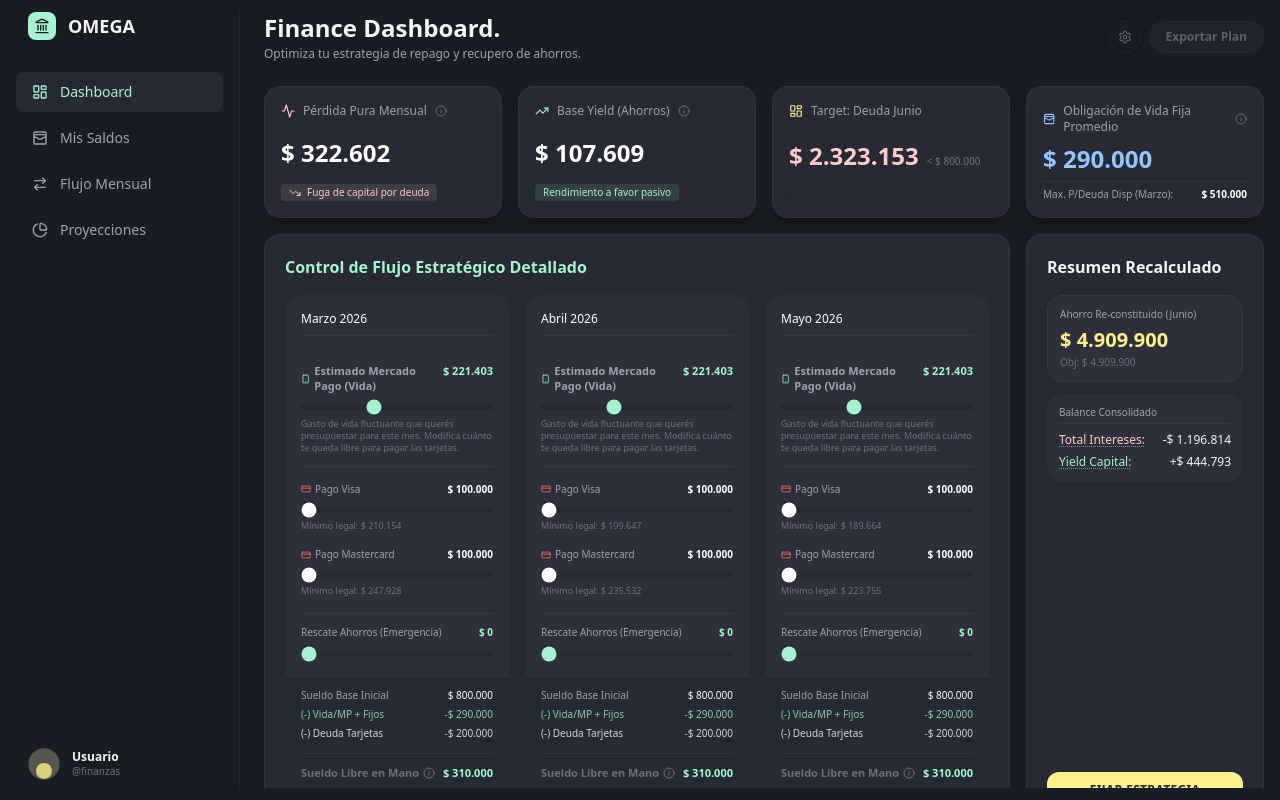
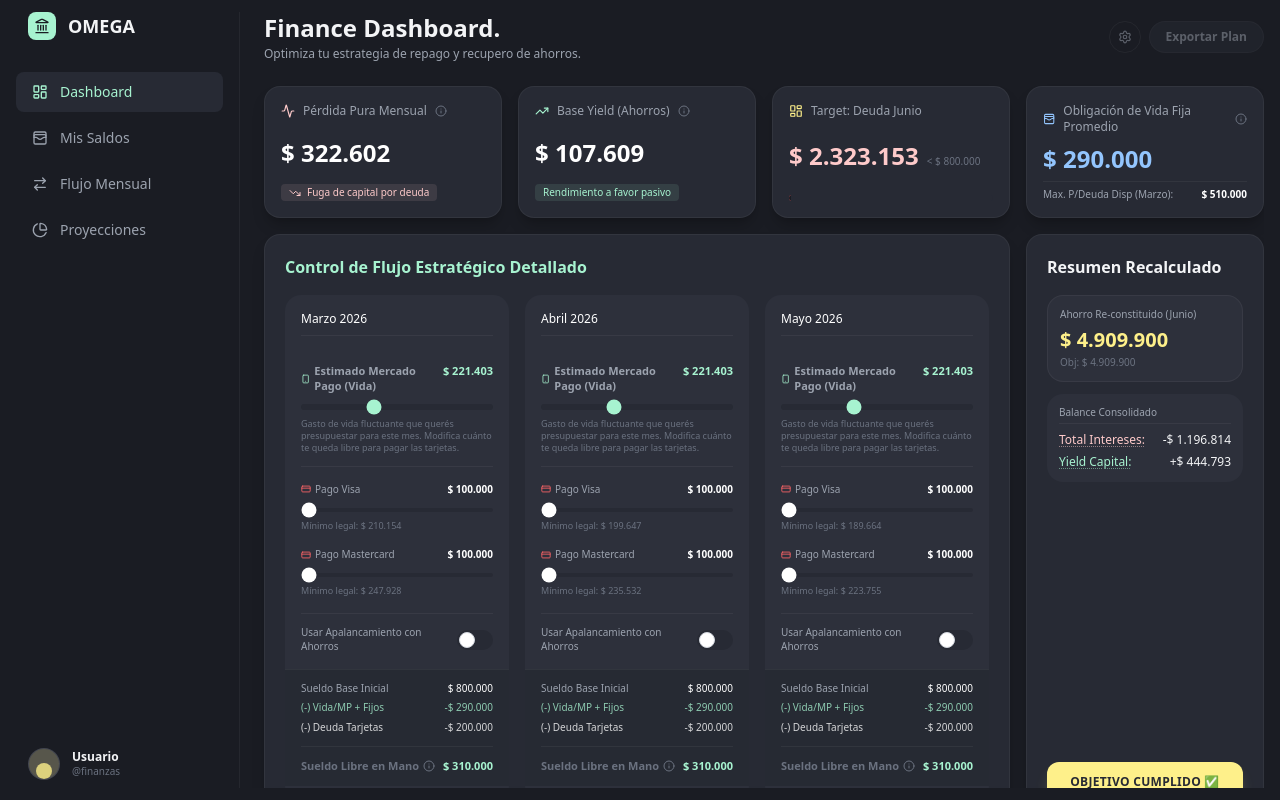
Before and after one commit to Ian9Franco/OMEGA, a Next.js app: page / in a window 1280 px wide. Built offline with nearby package versions, Linux system fonts and the light colour scheme.

Commit message:
Implement Granular Savings Injections and Goal Timeline Predictions

```diff
--- a/src/app/page.tsx
+++ b/src/app/page.tsx
@@ -17,7 +17,9 @@ import {
     TrendingUp,
     ShieldAlert,
     Clock,
-    Target
+    Target,
+    Menu,
+    X
 } from 'lucide-react';
 
 const INITIAL_DATA = {
@@ -255,10 +257,10 @@ const FlujoMensualView = ({ projectionData }: { projectionData: any }) => {
     );
 };
 
-const ProyeccionesView = ({ projectionData }: { projectionData: any }) => {
+const ProyeccionesView = ({ projectionData }: { projectionData: { months: { monthStr: string, savingsEnd: number, bankDebtEnd: number }[] } }) => {
     // Determine scale bounds
-    const maxAhorro = Math.max(5000000, ...projectionData.months.map((m: any) => m.savingsEnd));
-    const maxDeuda = Math.max(INITIAL_DATA.deudas.reduce((acc, d) => acc+d.amount,0), ...projectionData.months.map((m: any) => m.bankDebtEnd));
+    const maxAhorro = Math.max(5000000, ...projectionData.months.map((m: { savingsEnd: number }) => m.savingsEnd));
+    const maxDeuda = Math.max(INITIAL_DATA.deudas.reduce((acc, d) => acc+d.amount,0), ...projectionData.months.map((m: { bankDebtEnd: number }) => m.bankDebtEnd));
     const upperLimit = Math.max(maxAhorro, maxDeuda);
 
     return (
@@ -275,7 +277,7 @@ const ProyeccionesView = ({ projectionData }: { projectionData: any }) => {
                      <div className="absolute left-[-40px] top-3/4 text-[9px] text-text-tertiary border-t border-white/5 w-full"></div>
 
                      {/* X-Axis Data Bars */}
-                     {[ {monthStr: 'Día 0 (Hoy)', savingsEnd: INITIAL_DATA.ahorro, bankDebtEnd: INITIAL_DATA.deudas.reduce((acc, d) => acc+d.amount,0) }, ...projectionData.months].map((m: any, idx: number) => {
+                     {[ {monthStr: 'Día 0 (Hoy)', savingsEnd: INITIAL_DATA.ahorro, bankDebtEnd: INITIAL_DATA.deudas.reduce((acc, d) => acc+d.amount,0) }, ...projectionData.months].map((m: { monthStr: string, savingsEnd: number, bankDebtEnd: number }, idx: number) => {
                          const savingsHeight = (m.savingsEnd / upperLimit) * 100;
                          const debtHeight = (m.bankDebtEnd / upperLimit) * 100;
 
@@ -326,9 +328,14 @@ const ProyeccionesView = ({ projectionData }: { projectionData: any }) => {
 
 export default function Home() {
   const [activeView, setActiveView] = useState('dashboard');
+  const [isMobileMenuOpen, setIsMobileMenuOpen] = useState(false);
 
   const monthLabels = ["Marzo 2026", "Abril 2026", "Mayo 2026"];
-  const [savingsInjections, setSavingsInjections] = useState<number[]>([0, 0, 0]);
+  const [savingsRescue, setSavingsRescue] = useState([
+      { active: false, amount: 0, target: 'visa' },
+      { active: false, amount: 0, target: 'visa' },
+      { active: false, amount: 0, target: 'visa' }
+  ]);
   const [mercadoPagoGastos, setMercadoPagoGastos] = useState<number[]>([221403, 221403, 221403]);
 
   // Specific allocations per card per month instead of a global slider
@@ -338,10 +345,10 @@ export default function Home() {
       { visa: 100000, master: 100000 }
   ]);
 
-  const updateSavings = (idx: number, val: number) => {
-    const next = [...savingsInjections];
-    next[idx] = val;
-    setSavingsInjections(next);
+  const updateSavingsRescue = (idx: number, field: string, val: string | number | boolean) => {
+    const next = [...savingsRescue];
+    next[idx] = { ...next[idx], [field]: val };
+    setSavingsRescue(next);
   };
 
   const updateMercadoPago = (idx: number, val: number) => {
@@ -410,16 +417,26 @@ export default function Home() {
 
         // 2. Execute Savings Rescue Injection (Cascades across all debt to rescue emergency situations)
         if (i < 3) {
-            injectionThisMonth = Math.min(savingsInjections[i], currentSavings);
+            const rescue = savingsRescue[i];
+            if (rescue.active && rescue.amount > 0) {
+                injectionThisMonth = Math.min(rescue.amount, currentSavings);
                 currentSavings -= injectionThisMonth;
                 currentSelfDebt += injectionThisMonth;
 
                 let remainingInjectionAmount = injectionThisMonth;
-            for (const debt of currentDebts) {
-                if (remainingInjectionAmount > 0 && debt.amount > 0) {
-                    const payDown = Math.min(remainingInjectionAmount, debt.amount);
-                    debt.amount -= payDown;
+                const targetDebt = currentDebts.find(d => d.id === rescue.target);
+
+                if (targetDebt && targetDebt.amount > 0) {
+                     const payDown = Math.min(remainingInjectionAmount, targetDebt.amount);
+                     targetDebt.amount -= payDown;
                      remainingInjectionAmount -= payDown;
+                }
+
+                // Return unused injection back to savings
+                if (remainingInjectionAmount > 0) {
+                    currentSavings += remainingInjectionAmount;
+                    currentSelfDebt -= remainingInjectionAmount;
+                    injectionThisMonth -= remainingInjectionAmount;
                 }
             }
         }
@@ -479,8 +496,51 @@ export default function Home() {
         });
     }
 
-    return { months, totalInterestPaid, totalYieldEarned, currentSelfDebt, finalBankDebt: months[3].bankDebtEnd, finalSavings: currentSavings };
-  }, [savingsInjections, salaryAllocations, mercadoPagoGastos, monthLabels]);
+    const finalSavings = currentSavings;
+    const finalBankDebt = months[3].bankDebtEnd;
+    let monthsToGoal = null;
+
+    // Simulate additional months if goal is not met (Max 48 months to prevent infinite loop)
+    if (finalBankDebt > 800000 || finalSavings < 5000000) {
+        let simSavings = finalSavings;
+        const simDebts = currentDebts.map(d => ({ ...d }));
+        let simSelfDebt = currentSelfDebt;
+        let c = 0;
+        const sAllocs = salaryAllocations[2];
+
+        while (c < 48 && (simDebts.reduce((a, b) => a + b.amount, 0) > 800000 || simSavings < 5000000)) {
+            c++;
+            simSavings += simSavings * TEM_SAVINGS;
+
+            let tBankPaid = 0;
+            for (const debt of simDebts) {
+                if (debt.amount > 0) {
+                    const bInt = debt.amount * CONSTANTS.TEM_DEBT;
+                    const iva = bInt * CONSTANTS.IVA;
+                    const iibb = debt.amount * CONSTANTS.IIBB;
+                    let sInt = bInt + iva + iibb;
+                    sInt += (debt.amount + sInt) * CONSTANTS.SELLOS;
+                    debt.amount += sInt;
+
+                    const asked = sAllocs[debt.id as keyof typeof sAllocs] || 0;
+                    const actPmt = Math.min(asked, debt.amount);
+                    debt.amount -= actPmt;
+                    tBankPaid += actPmt;
+                }
+            }
+
+            const leftReserve = (sAllocs.visa + sAllocs.master) - tBankPaid;
+            if (leftReserve > 0 && simSelfDebt > 0) {
+                const pToSelf = Math.min(simSelfDebt, leftReserve);
+                simSelfDebt -= pToSelf;
+                simSavings += pToSelf;
+            }
+        }
+        if (c < 48) monthsToGoal = c;
+    }
+
+    return { months, totalInterestPaid, totalYieldEarned, currentSelfDebt, finalBankDebt, finalSavings, monthsToGoal };
+  }, [savingsRescue, salaryAllocations, mercadoPagoGastos, monthLabels]);
 
   const pureInterestStart = useMemo(() => {
     return INITIAL_DATA.deudas.reduce((totalAcc, debt) => {
@@ -550,7 +610,7 @@ export default function Home() {
 
                             {/* Granular Debt Breakdown Bar */}
                             <div className="flex h-1.5 rounded-full overflow-hidden w-full bg-card-bg mt-1">
-                                {projection.months[2].debtBreakdown.map((debt: any, i: number) => {
+                                {projection.months[2].debtBreakdown.map((debt: { name: string; amount: number; type: string; id: string; order: number }, i: number) => {
                                     const total = projection.months[2].bankDebtEnd;
                                     if (total === 0 || debt.amount === 0) return null;
                                     return (
@@ -653,16 +713,45 @@ export default function Home() {
                                             </div>
 
                                             {/* Savings Input */}
-                                            <div className="mt-4 pt-3 border-t border-white/5">
+                                            <div className="mt-4 pt-3 border-t border-white/5 space-y-3">
+                                                <div className="flex justify-between items-center text-[10px]">
+                                                    <span className="text-text-secondary">Usar Apalancamiento con Ahorros</span>
+                                                    <label className="relative inline-flex items-center cursor-pointer">
+                                                        <input type="checkbox" className="sr-only peer" checked={savingsRescue[mIdx].active} onChange={(e) => updateSavingsRescue(mIdx, 'active', e.target.checked)} />
+                                                        <div className="w-9 h-5 bg-card-bg peer-focus:outline-none rounded-full peer peer-checked:after:translate-x-full peer-checked:after:border-white after:content-[''] after:absolute after:top-[2px] after:left-[2px] after:bg-white after:border-gray-300 after:border after:rounded-full after:h-4 after:w-4 after:transition-all peer-checked:bg-accent-mint"></div>
+                                                    </label>
+                                                </div>
+
+                                                {savingsRescue[mIdx].active && (
+                                                    <div className="bg-dashboard-bg/50 p-3 rounded-xl border border-white/5 space-y-3 fade-in">
+                                                        <div className="flex gap-2 text-[10px]">
+                                                            <button
+                                                                onClick={() => updateSavingsRescue(mIdx, 'target', 'visa')}
+                                                                className={`flex-1 py-1.5 rounded-md border text-center transition-colors ${savingsRescue[mIdx].target === 'visa' ? 'border-accent-mint text-accent-mint bg-accent-mint/10' : 'border-white/10 text-text-tertiary shadow-none'}`}
+                                                            >
+                                                                A Visa
+                                                            </button>
+                                                            <button
+                                                                onClick={() => updateSavingsRescue(mIdx, 'target', 'master')}
+                                                                className={`flex-1 py-1.5 rounded-md border text-center transition-colors ${savingsRescue[mIdx].target === 'master' ? 'border-accent-mint text-accent-mint bg-accent-mint/10' : 'border-white/10 text-text-tertiary shadow-none'}`}
+                                                            >
+                                                                A Mastercard
+                                                            </button>
+                                                        </div>
+
+                                                        <div>
                                                             <div className="flex justify-between text-[10px] mb-1">
-                                                    <span className="text-text-secondary">Rescate Ahorros (Emergencia)</span>
-                                                    <span className="font-semibold text-accent-mint">{formatCurrency(savingsInjections[mIdx])}</span>
+                                                                <span className="text-text-secondary">Capital a Rescatar / Inyectar</span>
+                                                                <span className="font-semibold text-accent-mint">{formatCurrency(savingsRescue[mIdx].amount)}</span>
                                                             </div>
                                                             <input
                                                                 type="range" min="0" max="2000000" step="50000"
-                                                    value={savingsInjections[mIdx]} onChange={(e) => updateSavings(mIdx, Number(e.target.value))}
+                                                                value={savingsRescue[mIdx].amount} onChange={(e) => updateSavingsRescue(mIdx, 'amount', Number(e.target.value))}
                                                                 className="w-full h-1 accent-accent-mint bg-card-bg rounded-lg appearance-none cursor-pointer"
                                                             />
+                                                        </div>
+                                                    </div>
+                                                )}
                                             </div>
 
                                             {/* Living Cash Flow Calculator */}
@@ -732,9 +821,17 @@ export default function Home() {
                                 </div>
                             </div>
 
-                            <button className="w-full bg-accent-yellow text-card-bg font-bold py-2.5 rounded-xl text-xs mt-4 hover:opacity-90 transition-opacity tracking-wide uppercase">
-                                Fijar Estrategia
+                            {projection.monthsToGoal !== null ? (
+                                <div className="w-full bg-accent-salmon/10 text-accent-salmon border border-accent-salmon/20 font-medium py-3 rounded-xl text-center text-xs mt-4 tracking-wide fade-in flex flex-col gap-1 items-center">
+                                    <Clock size={16} />
+                                    <span>Para lograr meta:</span>
+                                    <b className="text-sm">Faltarían {projection.monthsToGoal} meses extra</b>
+                                </div>
+                            ) : (
+                                <button className="w-full bg-accent-yellow text-card-bg font-bold py-3 rounded-xl text-xs mt-4 hover:opacity-90 transition-opacity tracking-wide uppercase shadow-lg shadow-accent-yellow/20">
+                                    Objetivo Cumplido ✅
                                 </button>
+                            )}
                         </div>
                     </div>
 
@@ -781,7 +878,7 @@ export default function Home() {
 
                                             <td className="py-3 px-1">
                                                 <div className="flex gap-2 min-w-max">
-                                                    {m.debtBreakdown.map((d: any) => (
+                                                    {m.debtBreakdown.map((d: { id: string; name: string; amount: number; type: string; order: number }) => (
                                                         <div key={d.id} className="flex gap-1.5 items-center bg-card-bg px-2 py-1 rounded text-[10px] text-text-secondary border border-white/5">
                                                             {d.type === 'app' ? <Smartphone size={10} className="text-accent-blue"/> : <CreditCard size={10} className="text-red-400"/>}
                                                             <Tooltip content={`Saldo actual total correspondiente a ${d.name}.`}>
@@ -805,38 +902,51 @@ export default function Home() {
   };
 
   return (
-    <div className="flex h-screen overflow-hidden bg-dashboard-bg text-text-primary px-2 py-3 md:px-4 text-[0.8rem] md:text-xs">
+    <div className="flex h-screen overflow-hidden bg-dashboard-bg text-text-primary px-2 py-3 md:px-4 text-[0.8rem] md:text-xs relative">
 
-      {/* Sidebar - Now Functional */}
-      <aside className="w-56 flex-shrink-0 hidden lg:flex flex-col pr-4 border-r border-white/5 h-full">
-        <div className="flex items-center gap-3 font-bold text-lg mb-8 px-3">
+      {/* Mobile Sidebar Overlay */}
+      {isMobileMenuOpen && (
+        <div
+          className="fixed inset-0 bg-black/60 z-40 lg:hidden transition-opacity"
+          onClick={() => setIsMobileMenuOpen(false)}
+        />
+      )}
+
+      {/* Sidebar */}
+      <aside className={`fixed inset-y-0 left-0 z-50 w-64 bg-dashboard-bg transform transition-transform duration-300 ease-in-out lg:relative lg:translate-x-0 lg:w-56 flex flex-col pt-6 lg:pt-0 pr-4 lg:border-r border-white/5 h-full ${isMobileMenuOpen ? 'translate-x-0 shadow-2xl' : '-translate-x-full'}`}>
+        <div className="flex items-center justify-between mb-8 px-5 lg:px-3">
+            <div className="flex items-center gap-3 font-bold text-lg">
                 <div className="w-7 h-7 rounded-lg bg-accent-mint flex items-center justify-center text-dashboard-bg">
                     <Landmark size={16} />
                 </div>
                 OMEGA
             </div>
+            <button className="lg:hidden text-text-secondary hover:text-white" onClick={() => setIsMobileMenuOpen(false)}>
+                <X size={20} />
+            </button>
+        </div>
 
-        <nav className="flex flex-col gap-1.5 flex-1 text-sm">
+        <nav className="flex flex-col gap-1.5 flex-1 text-sm px-2 lg:px-0">
             <button
-                onClick={() => setActiveView('dashboard')}
+                onClick={() => { setActiveView('dashboard'); setIsMobileMenuOpen(false); }}
                 className={`flex items-center gap-3 px-4 py-2.5 rounded-lg transition-colors w-full text-left ${activeView === 'dashboard' ? 'bg-card-bg text-accent-mint' : 'text-text-secondary hover:text-white'}`}>
                 <LayoutDashboard size={16} />
                 <span className="font-medium">Dashboard</span>
             </button>
             <button
-                onClick={() => setActiveView('saldos')}
+                onClick={() => { setActiveView('saldos'); setIsMobileMenuOpen(false); }}
                 className={`flex items-center gap-3 px-4 py-2.5 rounded-lg transition-colors w-full text-left ${activeView === 'saldos' ? 'bg-card-bg text-accent-mint' : 'text-text-secondary hover:text-white'}`}>
                 <WalletCards size={16} />
                 <span className="font-medium">Mis Saldos</span>
             </button>
             <button
-                onClick={() => setActiveView('flujo')}
+                onClick={() => { setActiveView('flujo'); setIsMobileMenuOpen(false); }}
                 className={`flex items-center gap-3 px-4 py-2.5 rounded-lg transition-colors w-full text-left ${activeView === 'flujo' ? 'bg-card-bg text-accent-mint' : 'text-text-secondary hover:text-white'}`}>
                 <ArrowRightLeft size={16} />
                 <span className="font-medium">Flujo Mensual</span>
             </button>
             <button
-                 onClick={() => setActiveView('proyecciones')}
+                 onClick={() => { setActiveView('proyecciones'); setIsMobileMenuOpen(false); }}
                 className={`flex items-center gap-3 px-4 py-2.5 rounded-lg transition-colors w-full text-left ${activeView === 'proyecciones' ? 'bg-card-bg text-accent-mint' : 'text-text-secondary hover:text-white'}`}>
                 <PieChart size={16} />
                 <span className="font-medium">Proyecciones</span>
@@ -858,13 +968,19 @@ export default function Home() {
         </div>
       </aside>
 
-      {/* Main Content Area */}
-      <main className="flex-1 overflow-y-auto custom-scroll lg:pl-6 pb-6">
+      <main className="flex-1 overflow-y-auto custom-scroll lg:pl-6 pb-6 w-full">
 
-        <header className="flex justify-between items-center mb-6">
+        <header className="flex justify-between items-center mb-6 mt-1 lg:mt-0">
+            <div className="flex items-center gap-3">
+                <button
+                    onClick={() => setIsMobileMenuOpen(true)}
+                    className="lg:hidden p-1.5 mr-1 bg-card-bg rounded-lg border border-white/10 text-text-secondary hover:text-white">
+                    <Menu size={20} />
+                </button>
                 <div>
-                <h1 className="text-2xl font-bold mb-0.5">Finance Dashboard.</h1>
-                <p className="text-text-secondary text-xs">Optimiza tu estrategia de repago y recupero de ahorros.</p>
+                    <h1 className="text-xl md:text-2xl font-bold mb-0.5">Finance Dashboard.</h1>
+                    <p className="text-text-secondary text-[10px] md:text-xs">Optimiza tu estrategia de repago y recupero de ahorros.</p>
+                </div>
             </div>
             <div className="hidden md:flex gap-2">
                 <button className="w-8 h-8 rounded-full border border-white/10 flex items-center justify-center text-text-secondary cursor-not-allowed opacity-50">
```
Lines whose indentation alone changed are shown as unchanged.
